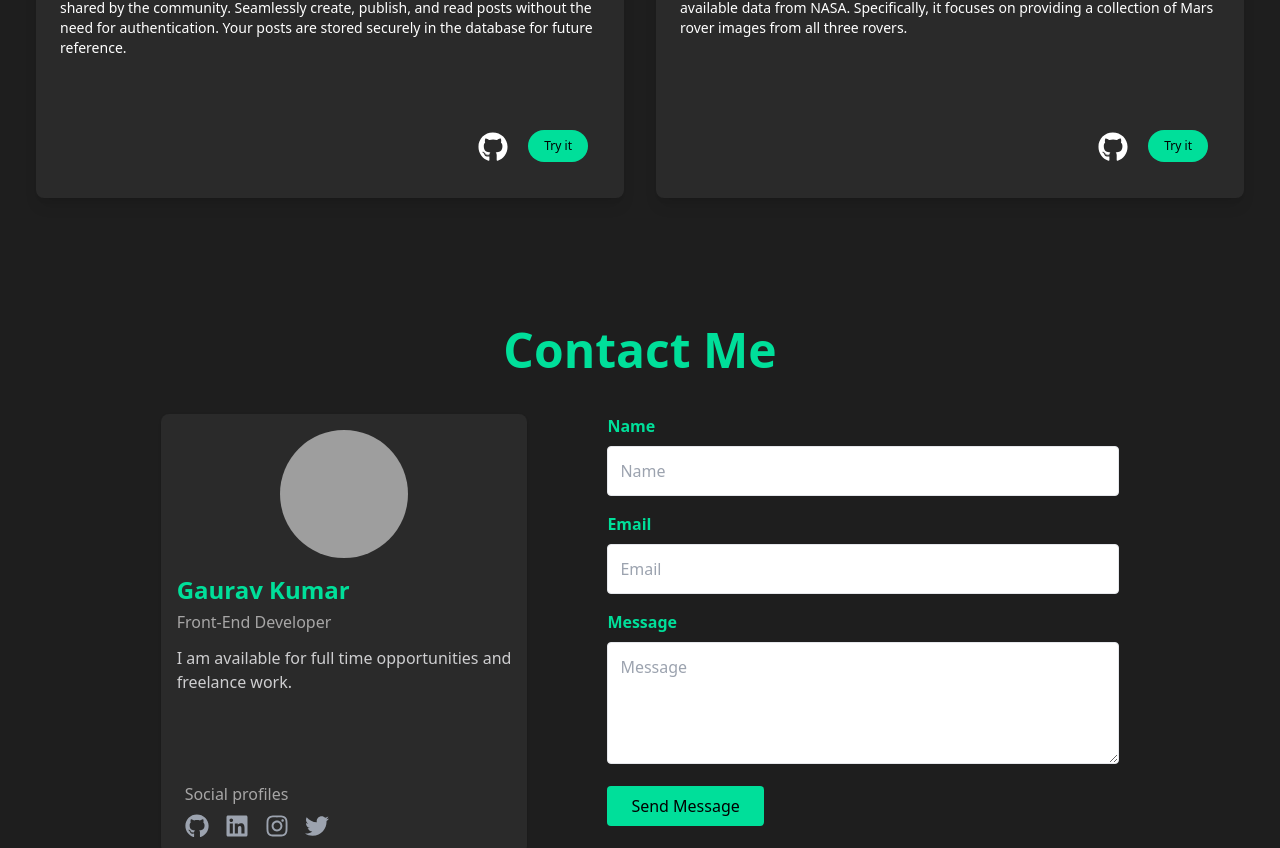
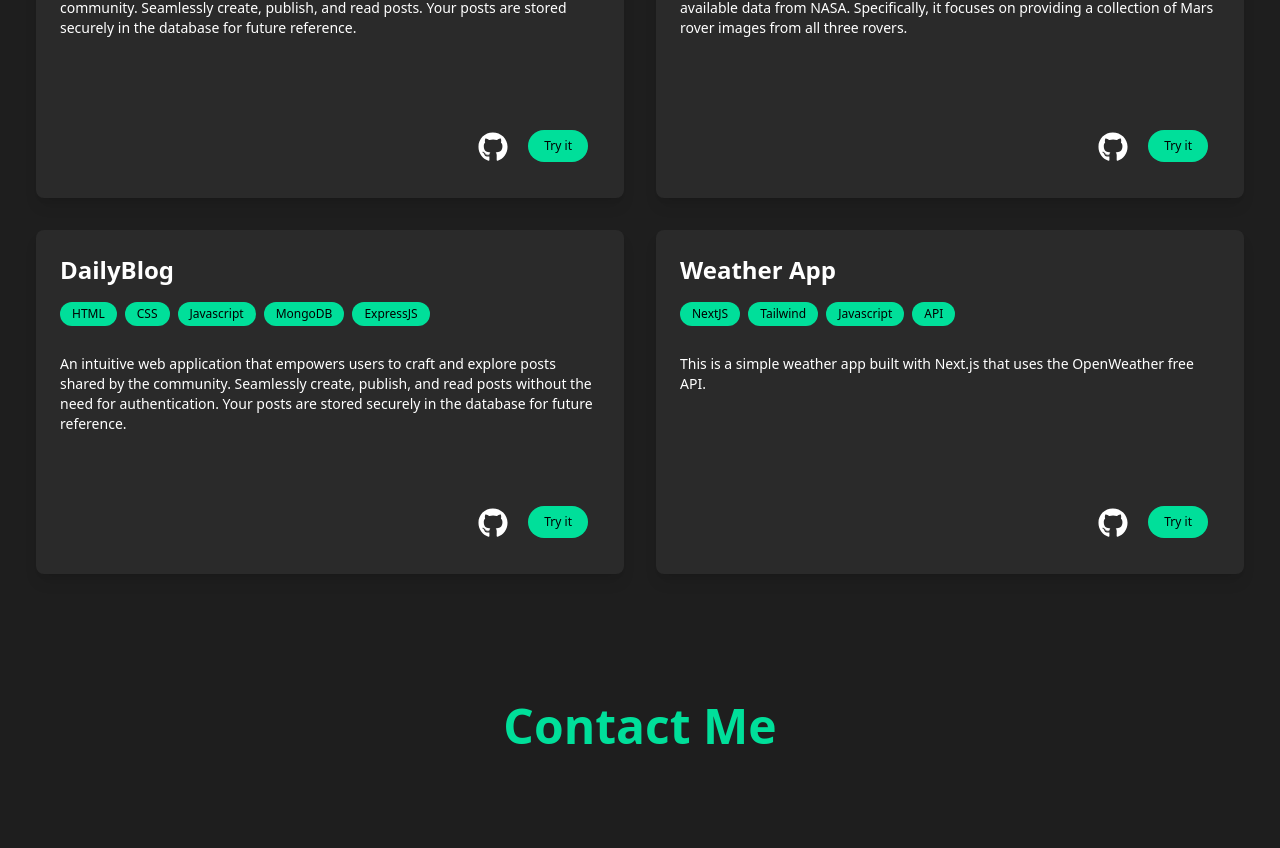
Before and after one commit to i-m-Gaurav/Portfolio, a Next.js app: page / in a window 1280 px wide. Shown: the part 2199-3047 px from the top of the page. Built offline with nearby package versions, Linux system fonts and the light colour scheme; grey boxes are pictures that could not be loaded.

Commit message:
added new projects

```diff
--- a/src/app/components/Contact.js
+++ b/src/app/components/Contact.js
@@ -55,7 +55,8 @@ const Contact = () => {
         <div className="max-w-3xl mx-auto text-center">
           <h1 className="text-5xl font-bold text-[#00df9a]">Contact Me</h1>
         </div>
-        <div className="flex flex-wrap justify-center md:space-x-auto">
+  <div className="flex flex-row md:justify-around flex-wrap  w-full bg-[#1e1e1e] py-16  max-w-[1240px] mx-auto sm:justify-center lg:justify-between">
+
           {/* Avatar Card */}
           <div className="bg-[#2a2a2a] shadow m-10 p-4 rounded-lg flex flex-col h-full">
 
--- a/src/app/components/Projects.js
+++ b/src/app/components/Projects.js
@@ -16,11 +16,11 @@ const Projects = () => {
         {/* Card 1 */}
 
         <ProjectCard
-          title="DailyBlog"
-          technologies={["HTML", "CSS", "Javascript", "MongoDB", "ExpressJS"]}
-          description="An intuitive web application that empowers users to craft and explore posts shared by the community. Seamlessly create, publish, and read posts without the need for authentication. Your posts are stored securely in the database for future reference."
-          githubLink="https://github.com/i-m-Gaurav/Blog/tree/master"
-          projectLink="https://daily-blog-xhek.onrender.com/"
+          title="Post!T"
+          technologies={["NextJS", "Tailwind", "Javascript", "MongoDB", "NextAuth"]}
+          description="Post!T is a web application, where user can create and explore posts shared by the community. Seamlessly create, publish, and read posts. Your posts are stored securely in the database for future reference."
+          githubLink="https://github.com/i-m-Gaurav/mars.github.io"
+          projectLink="https://portfolio-i-m-gaurav.vercel.app/"
         />
 
 
@@ -32,6 +32,24 @@ const Projects = () => {
           githubLink="https://github.com/i-m-Gaurav/mars.github.io"
           projectLink="https://gauravcodes.me/mars.github.io/"
         />
+        {/* Card 3*/}
+        <ProjectCard
+          title="DailyBlog"
+          technologies={["HTML", "CSS", "Javascript", "MongoDB", "ExpressJS"]}
+          description="An intuitive web application that empowers users to craft and explore posts shared by the community. Seamlessly create, publish, and read posts without the need for authentication. Your posts are stored securely in the database for future reference."
+          githubLink="https://github.com/i-m-Gaurav/mars.github.io"
+          projectLink="https://gauravcodes.me/mars.github.io/"
+        />
+
+         {/* Card 3*/}
+         <ProjectCard
+          title="Weather App"
+          technologies={["NextJS", "Tailwind", "Javascript", "API"]}
+          description="This is a simple weather app built with Next.js that uses the OpenWeather free API."
+          githubLink="https://github.com/i-m-Gaurav/NextJS-weatherApp"
+          projectLink="https://next-js-weather-app-puce.vercel.app/"
+        />
+
 
 
 
```
